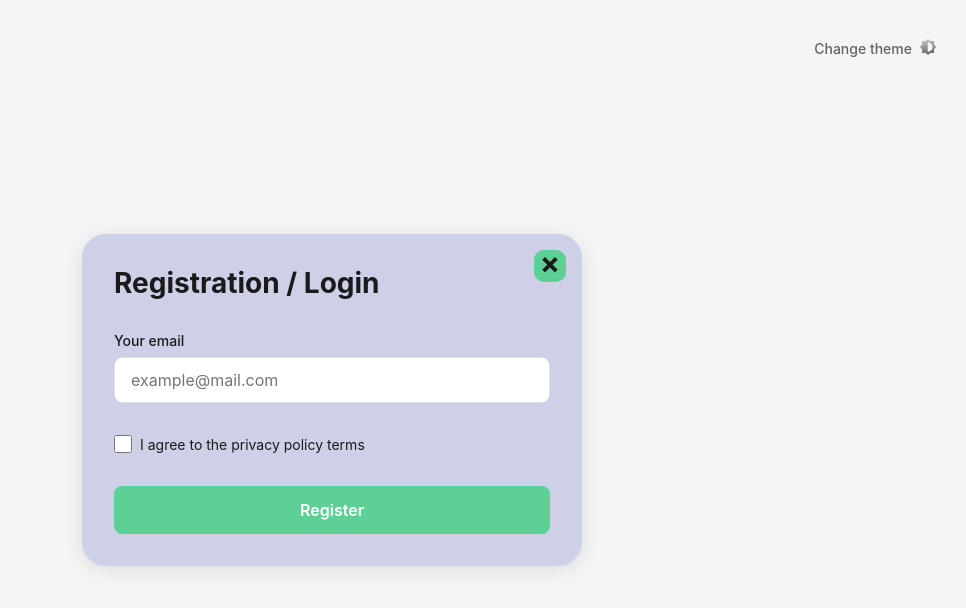
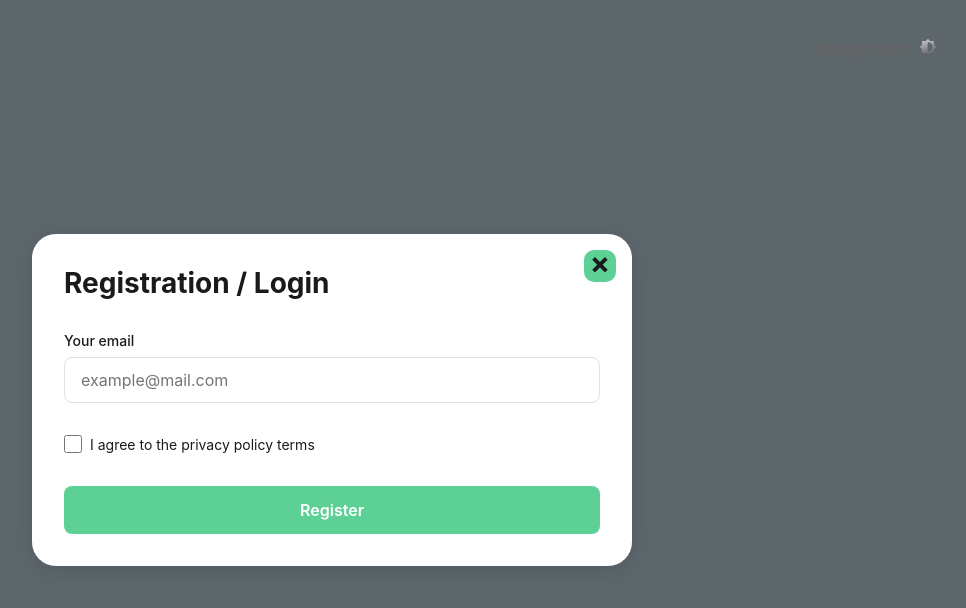
Before and after one commit to MohammadKazim2001/Task, a React (Vite) app: page / in a window 1280 px wide. Shown: the top 608 px of the page, without its empty margins (308-1274 px from the left). Built offline with nearby package versions, Linux system fonts and the light colour scheme.

Commit message:
login bg has been completed

```diff
--- a/src/components/Login/Login.jsx
+++ b/src/components/Login/Login.jsx
@@ -72,7 +72,6 @@ export const Login = ({ onLogin, onClose }) => {
           <h1 className={styles.title}>Registration / Login</h1>
 
           <form onSubmit={handleSubmit} className={styles.form}>
-            {/* ... rest of your form remains the same ... */}
             <div className={styles.inputGroup}>
               <label htmlFor="email" className={styles.label}>
                 Your email
--- a/src/components/Login/Login.module.scss
+++ b/src/components/Login/Login.module.scss
@@ -9,18 +9,34 @@
   z-index: 1000;
 }
 
+// .container {
+//   min-height: 100vh;
+//   display: flex;
+//   align-items: center;
+//   justify-content: center;
+//   padding: $spacing-md;
+// }
+
 .container {
   min-height: 100vh;
   display: flex;
   align-items: center;
   justify-content: center;
   padding: $spacing-md;
+
+  /* Light mode (default) */
+  background: $login-bg; // your red (adjust as needed)
+
+  /* Dark mode override */
+  :global(body.dark) & {
+    background: var(--bg-color); // fallback to your dark theme
+  }
 }
 
 .card {
-  max-width: 500px;
+  max-width: 600px;
   width: 100%;
-  background: var(--surface-color, $light-surface);
+  background: $white-bg;
   border-radius: 24px;
   padding: $spacing-xl;
   box-shadow: 0 4px 20px rgba(0, 0, 0, 0.1);
--- a/src/styles/_variables.scss
+++ b/src/styles/_variables.scss
@@ -4,6 +4,8 @@ $gray-bg: rgb(229, 231, 235);
 $light-surface: #565dbe3f;
 $light-text: #1a1a1a;
 $gray-text: #676262;
+$login-bg: #5c666b;
+$white-bg: #ffffff;
 
 $light-border: #e0e0e0;
 $light-primary: #007bff;
```
